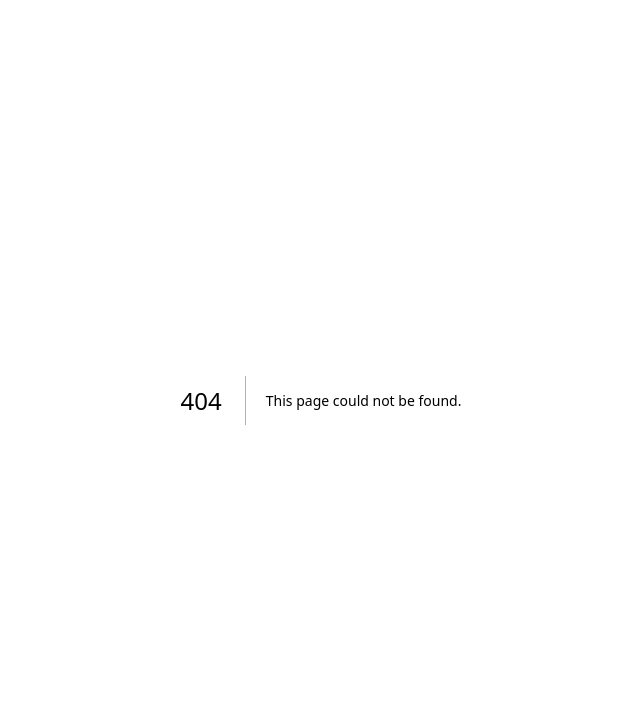
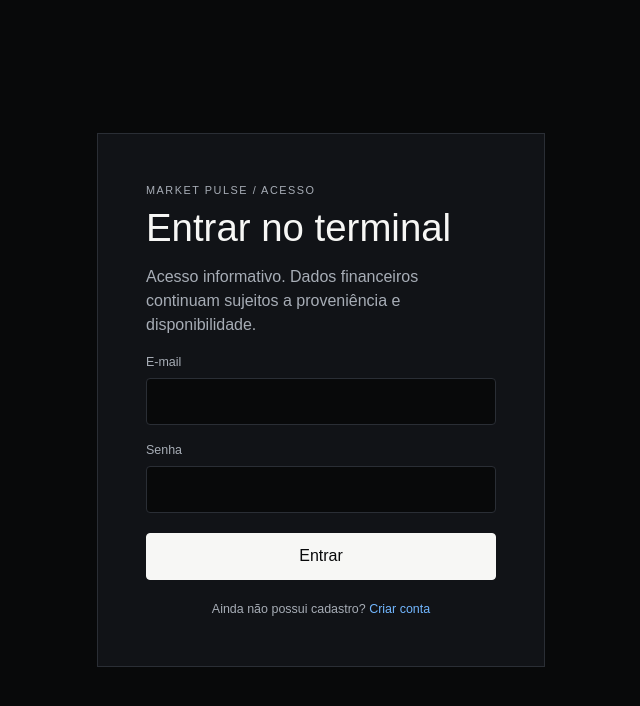
Before and after one commit to dinowei/market-pulse, a Next.js app in the folder apps/web/: page /login in a window 1280 px wide. Before the commit this address had no page. Shown: the top 706 px of the page, without its empty margins (319-959 px from the left). Built offline with nearby package versions, Linux system fonts and the light colour scheme; no server answers.

Commit message:
feat: adicionar telas de login e cadastro

```diff
--- a/apps/web/app/globals.css
+++ b/apps/web/app/globals.css
@@ -43,6 +43,16 @@
 button:focus-visible, a:focus-visible, input:focus-visible { outline: 2px solid var(--pa-focus); }
 .sr-only { position: absolute; width: 1px; height: 1px; padding: 0; margin: -1px; overflow: hidden; clip: rect(0, 0, 0, 0); white-space: nowrap; border: 0; }
 .terminal-root { min-height: 100vh; background: var(--pa-bg-canvas); color: var(--pa-text-primary); }
+.auth-page { align-items: center; display: grid; min-height: 100vh; padding: 1.5rem; }
+.auth-card { background: var(--pa-bg-surface); border: 1px solid var(--pa-border-hairline); margin: 0 auto; max-width: 28rem; padding: clamp(1.5rem, 5vw, 3rem); width: 100%; }
+.auth-card h1 { margin-bottom: 1rem; }
+.form-field { display: grid; gap: .4rem; margin-top: 1rem; }
+.form-field label { color: var(--pa-text-secondary); font-size: .78rem; }
+.form-field input { background: var(--pa-bg-canvas); border: 1px solid var(--pa-border-hairline); border-radius: var(--pa-radius); color: var(--pa-text-primary); padding: .65rem; }
+.auth-submit { background: var(--pa-text-primary); border: 1px solid var(--pa-text-primary); border-radius: var(--pa-radius); color: var(--pa-bg-canvas); cursor: pointer; margin-top: 1.25rem; padding: .65rem 1rem; width: 100%; }
+.auth-submit:disabled { cursor: wait; opacity: .65; }
+.auth-switch { color: var(--pa-text-secondary); font-size: .78rem; margin: 1.25rem 0 0; text-align: center; }
+.auth-switch a { color: var(--pa-market-flat); }
 .topbar { display: grid; grid-template-columns: auto minmax(12rem, 22rem) 1fr auto; gap: 1rem; align-items: center; padding: .8rem 1.2rem; border-bottom: 1px solid var(--pa-border-hairline); background: var(--pa-bg-surface); }
 .brand { font-weight: 700; letter-spacing: .12em; text-decoration: none; white-space: nowrap; }
 .brand span { color: var(--pa-text-secondary); font-size: .68rem; }
--- /dev/null
+++ b/apps/web/app/login/page.tsx
@@ -0,0 +1,5 @@
+import { AuthForm } from "../../src/components/auth-form";
+
+export default function LoginPage() {
+  return <AuthForm mode="login" />;
+}
--- /dev/null
+++ b/apps/web/app/register/page.tsx
@@ -0,0 +1,5 @@
+import { AuthForm } from "../../src/components/auth-form";
+
+export default function RegisterPage() {
+  return <AuthForm mode="register" />;
+}
--- /dev/null
+++ b/apps/web/src/components/auth-form.tsx
@@ -0,0 +1,44 @@
+"use client";
+
+import type { components } from "../generated/api";
+import Link from "next/link";
+import { useRouter } from "next/navigation";
+import { FormEvent, useState } from "react";
+
+type AuthUserResponse = components["schemas"]["AuthUserResponse"];
+type AuthPayload = components["schemas"]["LoginRequest"] | components["schemas"]["RegisterRequest"];
+
+export function AuthForm({ mode }: { mode: "login" | "register" }) {
+  const router = useRouter();
+  const [email, setEmail] = useState("");
+  const [password, setPassword] = useState("");
+  const [error, setError] = useState<string>();
+  const [loading, setLoading] = useState(false);
+  const isRegister = mode === "register";
+  const apiBase = process.env.NEXT_PUBLIC_API_BASE_URL ?? "http://localhost:8000";
+
+  async function submit(event: FormEvent<HTMLFormElement>) {
+    event.preventDefault();
+    setLoading(true);
+    setError(undefined);
+    const payload: AuthPayload = { email, password };
+    try {
+      const response = await fetch(`${apiBase}/api/v1/auth/${mode}`, {
+        method: "POST",
+        headers: { "Content-Type": "application/json", Accept: "application/json" },
+        credentials: "include",
+        body: JSON.stringify(payload),
+      });
+      if (!response.ok) throw new Error("AUTH_FAILED");
+      const user = (await response.json()) as AuthUserResponse;
+      if (!user.email) throw new Error("AUTH_FAILED");
+      router.push("/");
+    } catch {
+      setError("Não foi possível concluir a autenticação. Verifique os dados e tente novamente.");
+    } finally {
+      setLoading(false);
+    }
+  }
+
+  return <main className="auth-page"><section className="auth-card" aria-labelledby="auth-title"><p className="eyebrow">MARKET PULSE / ACESSO</p><h1 id="auth-title">{isRegister ? "Criar cadastro" : "Entrar no terminal"}</h1><p className="muted">Acesso informativo. Dados financeiros continuam sujeitos a proveniência e disponibilidade.</p><form onSubmit={submit} noValidate><div className="form-field"><label htmlFor="email">E-mail</label><input id="email" name="email" type="email" autoComplete="email" value={email} onChange={(event) => setEmail(event.target.value)} required /></div><div className="form-field"><label htmlFor="password">Senha</label><input id="password" name="password" type="password" autoComplete={isRegister ? "new-password" : "current-password"} value={password} onChange={(event) => setPassword(event.target.value)} required minLength={isRegister ? 12 : 1} /></div>{error && <p className="state-note" role="alert">{error}</p>}<button className="auth-submit" type="submit" disabled={loading}>{loading ? "Aguarde…" : isRegister ? "Cadastrar" : "Entrar"}</button></form><p className="auth-switch">{isRegister ? "Já possui cadastro?" : "Ainda não possui cadastro?"} <Link href={isRegister ? "/login" : "/register"}>{isRegister ? "Entrar" : "Criar conta"}</Link></p></section></main>;
+}
```
